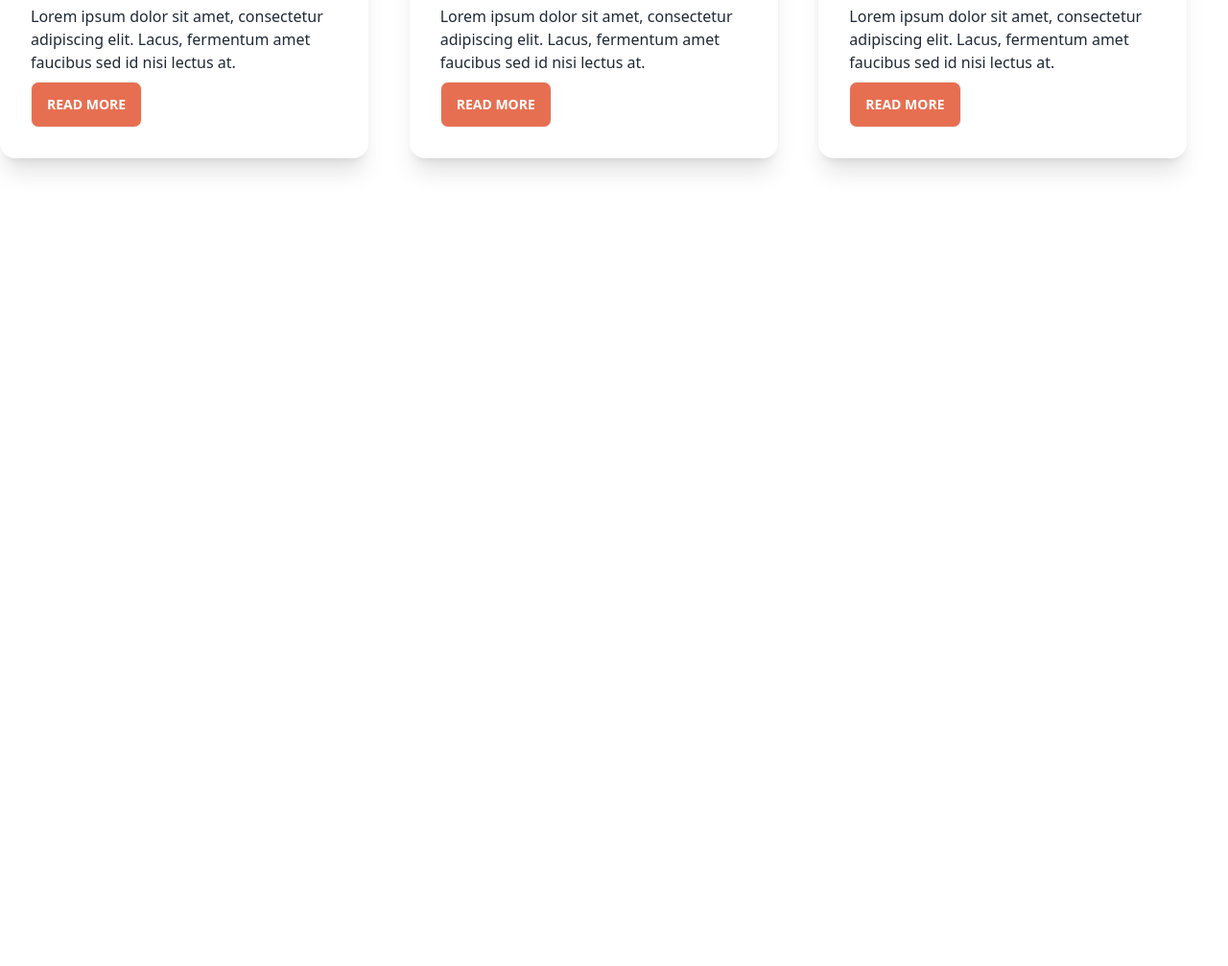
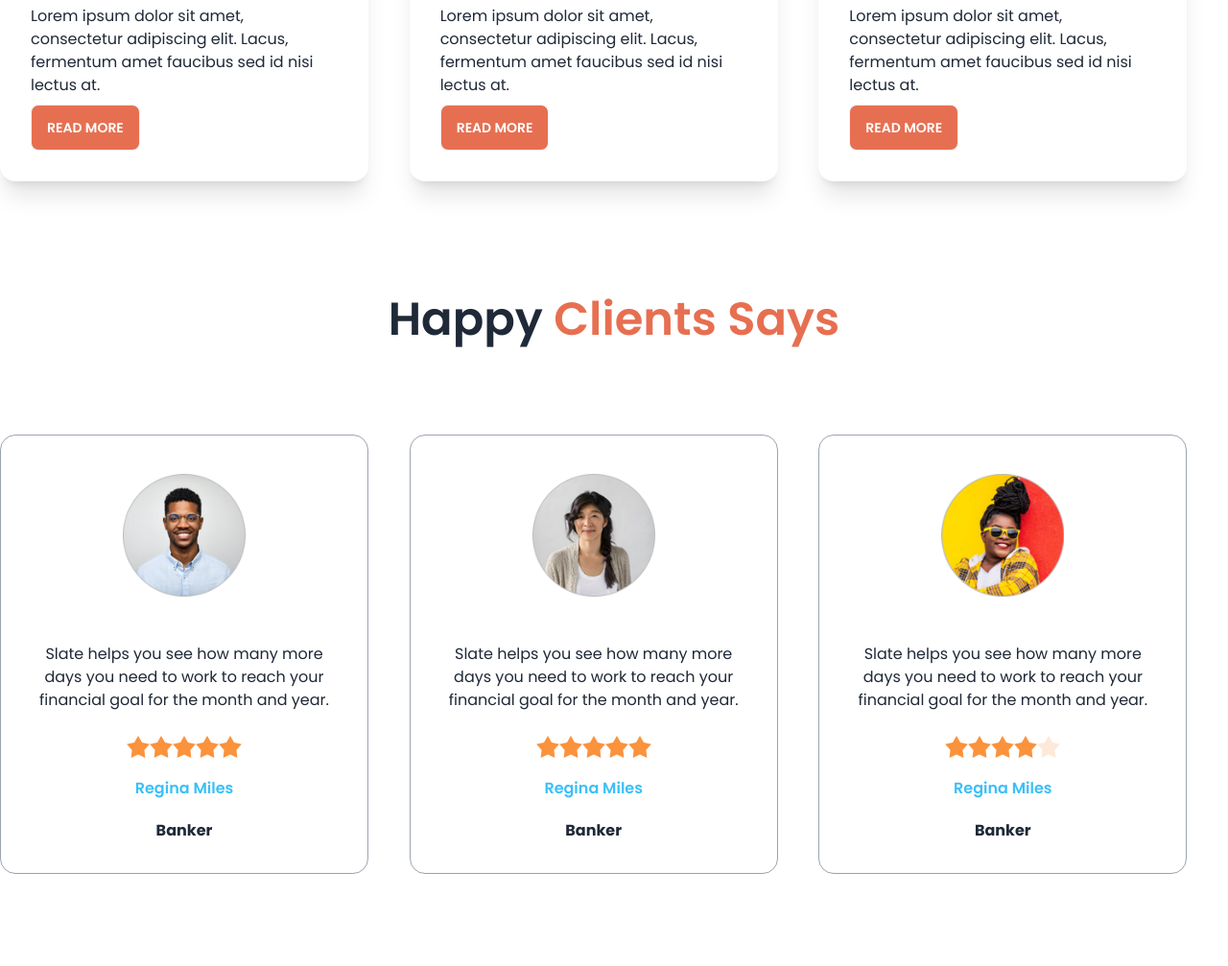
Before and after one commit to devamrh/Biker-Zone-With-Daisy-UI, a plain HTML site: page index.html in a window 1280 px wide. Shown: the part 1201-2208 px from the top of the page at 96% size. Before the commit the page ends 1486 px from the top, so only its background shows below. Drawn offline with nearby package versions, Linux system fonts and the light colour scheme.

Commit message:
customer review section added

```diff
--- a/index.html
+++ b/index.html
@@ -210,7 +210,7 @@
       <!-- Latest News -->
 
 
-      <section class="my-24 ">
+      <section class="my-24 font-poppins">
 
         <h3 class="text-5xl font-semibold text-center items-center">
           Latest Bikes
@@ -261,6 +261,94 @@
 
       </section >
 
+      <!-- happy clients section -->
+
+      <section class="my-18 font-poppins">
+        <h3 class="text-5xl font-semibold text-center justify-center">
+          Happy <span class="text-bike-primary">Clients Says</span>
+        </h3>
+
+        <div class="grid md:grid-cols-2 lg:grid-cols-3">
+          <!-- first card -->
+          <div class="card w-96 bg-base-100 border border-gray-400 my-24 ">
+            <figure class="px-10 pt-10">
+              <img src="/images/others/user-1.png" alt="users" class="rounded-xl w-32" />
+            </figure>
+            <div class="card-body items-center text-center">
+
+              <p class="py-4">Slate helps you see how
+                many more days you need
+                to work to reach your financial
+                goal for the month and year.</p>
+                <div class="rating">
+                  <input type="radio" name="rating-2" class="mask mask-star-2 bg-orange-400" />
+                  <input type="radio" name="rating-2" class="mask mask-star-2 bg-orange-400"  />
+                  <input type="radio" name="rating-2" class="mask mask-star-2 bg-orange-400" />
+                  <input type="radio" name="rating-2" class="mask mask-star-2 bg-orange-400 " checked/>
+                  <input type="radio" name="rating-2" class="mask mask-star-2 bg-orange-400" />
+                </div>
+
+                <h3 class="text-info font-semibold font-poppins py-3">Regina Miles</h3>
+                <h3 class=" font-bold font-poppins">Banker</h3>
+
+            </div>
+          </div>
+          <!-- second card -->
+          <div class="card w-96 bg-base-100 border border-gray-400 my-24 ">
+            <figure class="px-10 pt-10">
+              <img src="/images/others/user-2.png" alt="users" class="rounded-xl w-32" />
+            </figure>
+            <div class="card-body items-center text-center">
+
+              <p class="py-4">Slate helps you see how
+                many more days you need
+                to work to reach your financial
+                goal for the month and year.</p>
+                <div class="rating">
+                  <input type="radio" name="rating-2" class="mask mask-star-2 bg-orange-400" />
+                  <input type="radio" name="rating-2" class="mask mask-star-2 bg-orange-400"  />
+                  <input type="radio" name="rating-2" class="mask mask-star-2 bg-orange-400" />
+                  <input type="radio" name="rating-2" class="mask mask-star-2 bg-orange-400 " checked/>
+                  <input type="radio" name="rating-2" class="mask mask-star-2 bg-orange-400" />
+                </div>
+
+                <h3 class="text-info font-semibold font-poppins py-3">Regina Miles</h3>
+                <h3 class=" font-bold font-poppins">Banker</h3>
+
+            </div>
+          </div>
+          <!-- third card -->
+          <div class="card w-96 bg-base-100 border border-gray-400 my-24 ">
+            <figure class="px-10 pt-10">
+              <img src="/images/others/user-3.png" alt="users" class="rounded-xl w-32" />
+            </figure>
+            <div class="card-body items-center text-center">
+
+              <p class="py-4">Slate helps you see how
+                many more days you need
+                to work to reach your financial
+                goal for the month and year.</p>
+                <div class="rating">
+                  <input type="radio" name="rating-2" class="mask mask-star-2 bg-orange-400" />
+                  <input type="radio" name="rating-2" class="mask mask-star-2 bg-orange-400"  />
+                  <input type="radio" name="rating-2" class="mask mask-star-2 bg-orange-400" />
+                  <input type="radio" name="rating-2" class="mask mask-star-2 bg-orange-400 " checked/>
+                  <input type="radio" name="rating-2" class="mask mask-star-2 bg-orange-400" />
+                </div>
+
+                <h3 class="text-info font-semibold font-poppins py-3">Regina Miles</h3>
+                <h3 class=" font-bold font-poppins">Banker</h3>
+
+            </div>
+          </div>
+
+
+
+        </div>
+
+
+      </section>
+
 
     </main>
 
```
